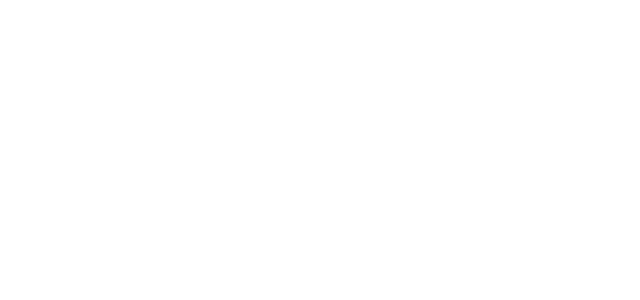
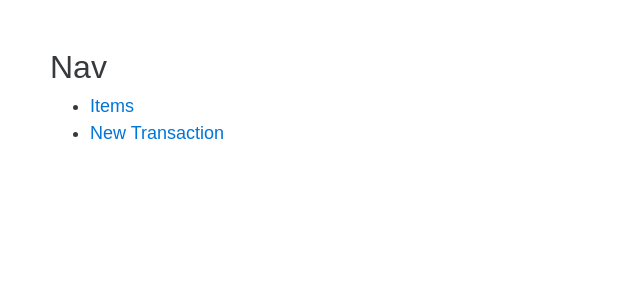
Before and after one commit to nhuhai/green-arrow, a React (Create React App) app: page / in a window 1280 px wide. Shown: the top 300 px of the page, without its empty margins (0-640 px from the left). Built offline with nearby package versions, Linux system fonts and the light colour scheme.

Commit message:
add new-transaction component

```diff
--- a/src/components/app/App.js
+++ b/src/components/app/App.js
@@ -3,24 +3,29 @@
 import { createStore, applyMiddleware } from 'redux';
 import { BrowserRouter, Route, Switch } from 'react-router-dom';
 import promise from 'redux-promise';
+import './app.css';
 
 import reducers from '../../reducers';
 import ItemsIndex from '../../containers/items-index/items-index';
 import ItemsNew from '../../containers/items-new/items-new';
 import ItemDetail from '../../containers/item-detail/item-detail';
+import Home from '../../components/home/home';
+import NewTransaction from '../../containers/new-transaction/new-transaction';
 
 const createStoreWithMiddleware = applyMiddleware(promise)(createStore);
 
 class App extends Component {
   render() {
     return (
-      <Provider className="app" store={createStoreWithMiddleware(reducers)}>
+      <Provider store={createStoreWithMiddleware(reducers)}>
         <BrowserRouter>
-          <div>
+          <div className="app">
+            <Home />
             <Switch>
               <Route path='/items/new' component={ItemsNew} />
               <Route path='/items/:id' component={ItemDetail} />
               <Route path='/items' component={ItemsIndex} />
+              <Route path='/new-transaction' component={NewTransaction} />
             </Switch>
           </div>
         </BrowserRouter>
--- /dev/null
+++ b/src/components/app/app.css
@@ -0,0 +1,3 @@
+.app {
+  padding: 50px;
+}
--- /dev/null
+++ b/src/components/home/home.css
@@ -0,0 +1,3 @@
+.home {
+  font-size: 18px;
+}
--- /dev/null
+++ b/src/components/home/home.js
@@ -0,0 +1,19 @@
+import React, { Component } from 'react';
+import { Link } from "react-router-dom";
+import './home.css';
+
+class Home extends Component {
+  render() {
+    return (
+      <div className='home'>
+        <h2>Nav</h2>
+        <ul>
+          <li><Link to='/items'>Items</Link></li>
+          <li><Link to='/new-transaction'>New Transaction</Link></li>
+        </ul>
+      </div>
+    );
+  }
+}
+
+export default Home;
--- /dev/null
+++ b/src/containers/new-transaction/new-transaction.css
@@ -0,0 +1,3 @@
+.new-transaction {
+  font-size: 14px;
+}
--- /dev/null
+++ b/src/containers/new-transaction/new-transaction.js
@@ -0,0 +1,77 @@
+import _ from 'lodash';
+import React, { Component } from 'react';
+import { connect } from 'react-redux';
+import { Link } from 'react-router-dom';
+import { fetchItems } from '../../actions/';
+import './new-transaction.css';
+
+class NewTransaction extends Component {
+  constructor() {
+    super();
+
+    this.state = {
+      selectedItems: []
+    };
+  }
+
+  componentDidMount() {
+    this.props.fetchItems();
+  }
+
+  renderItems() {
+    return _.map(this.props.items, item => {
+      return (
+        <li className='list-group-item' key={item._id}
+          onClick={this.onSelectItem.bind(this, item)} >
+          {item.name}
+        </li>
+      );
+    });
+  }
+
+  onSelectItem(item) {
+    const current = this.state.selectedItems;
+    const newItems = _.uniqBy(current.concat(item), item => item._id);
+    this.setState({ selectedItems: newItems });
+  }
+
+  renderSelectedItems() {
+    return _.map(this.state.selectedItems, item => {
+      return (
+        <li className='list-group-item' key={item._id}>
+          {item.name}
+        </li>
+      );
+    });
+  }
+
+  render() {
+    return (
+      <div>
+        <div className='text-xs-right'>
+          <Link className='btn btn-primary' to='/items/new'>
+            Add an item
+          </Link>
+        </div>
+
+        <h3>Select Items</h3>
+        <ul className='list-group'>
+          {this.renderItems()}
+        </ul>
+
+        <br/ >
+
+        <h3>Selected Items</h3>
+        <ul className='list-group'>
+          {this.renderSelectedItems()}
+        </ul>
+      </div>
+    );
+  }
+}
+
+function mapStateToProps(state) {
+  return { items: state.items };
+}
+
+export default connect(mapStateToProps, { fetchItems })(NewTransaction);
--- a/src/index.js
+++ b/src/index.js
@@ -1,6 +1,7 @@
 import React from 'react';
 import ReactDOM from 'react-dom';
-import App from './components/app/App';
+import App from './components/app/app';
+import './index.css';
 // import registerServiceWorker from './registerServiceWorker';
 
 ReactDOM.render(<App />, document.getElementById('root'));
```
